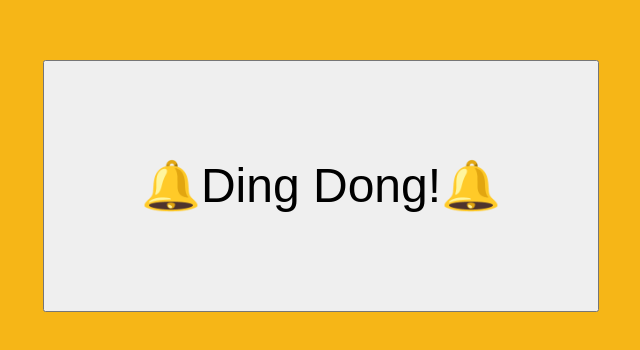
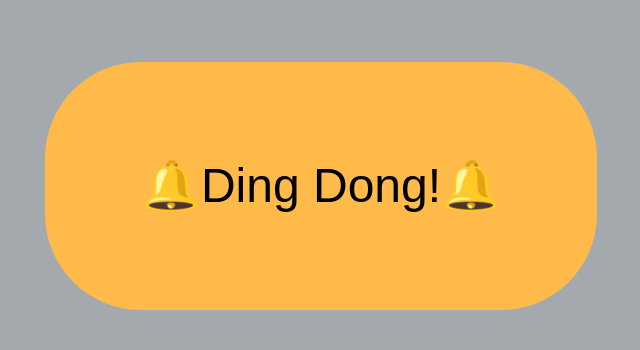
Before and after one commit to ScreamingHawk/door.standen.link, a plain HTML site: page public/index.html in a window 1280 px wide. Shown: the part 154-504 px from the top of the page, without its empty margins (319-959 px from the left). Drawn offline with nearby package versions, Linux system fonts and the light colour scheme; a web font is replaced by a local one.

Commit message:
Update colours and style

```diff
--- a/public/css/main.css
+++ b/public/css/main.css
@@ -6,8 +6,8 @@ html, body {
 }
 
 body {
-	background-color: #f6b617;
-	color: #25232c;
+	background-color: #A4A9AD;
+	color: #23001E;
 	overflow-x: hidden;
 	font-family: 'Shadows Into Light Two', cursive, sans-serif;
 	font-size: 7.5vmin;
@@ -26,4 +26,12 @@ main {
 button {
 	padding: 2em;
 	font-size: 3rem;
+	cursor: pointer;
+	background-color: #FFBA49;
+	border: none;
+	border-radius: 2em;
+	outline: none!important;
 }
+button:hover {
+	opacity: 0.8;
+}
```
